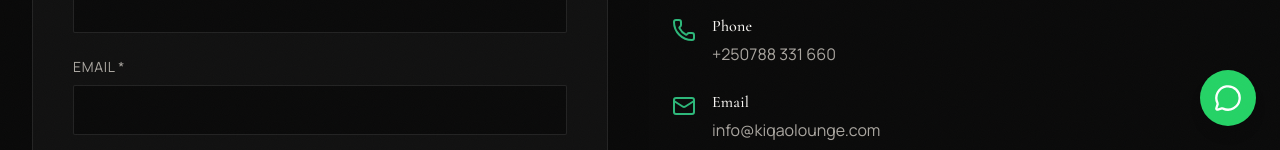
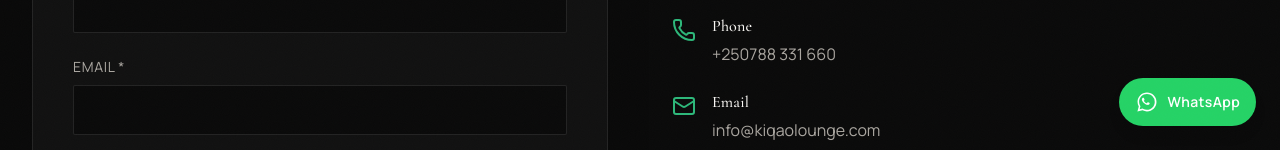
Before and after one commit to Siala-03/GreenLounge, a React (Vite) app: page /contact in a window 1280 px wide. Shown: the part 650-800 px from the top of the page. Built offline with nearby package versions, Linux system fonts and the light colour scheme.

Commit message:
website refinement

```diff
--- a/src/components/WhatsAppButton.tsx
+++ b/src/components/WhatsAppButton.tsx
@@ -1,17 +1,25 @@
-import React from 'react';
-import { MessageCircle } from 'lucide-react';
 export function WhatsAppButton() {
   return (
     <a
       href="https://wa.me/250788331660"
       target="_blank"
       rel="noopener noreferrer"
-      className="fixed bottom-6 right-6 z-50 flex items-center justify-center w-14 h-14 bg-[#25D366] text-white rounded-full shadow-lg hover:bg-[#20B958] hover:scale-105 transition-all duration-300 group"
+      className="fixed bottom-6 right-6 z-50 inline-flex items-center gap-2 px-4 py-3 bg-[#25D366] text-white rounded-full shadow-lg hover:bg-[#20B958] hover:scale-105 transition-all duration-300 group"
       aria-label="Chat with us on WhatsApp">
 
-      <MessageCircle className="w-7 h-7" />
+      <svg
+        viewBox="0 0 32 32"
+        className="w-6 h-6"
+        fill="currentColor"
+        aria-hidden="true"
+      >
+        <path d="M19.11 17.2c-.26-.13-1.53-.75-1.77-.84-.24-.09-.41-.13-.59.13-.17.26-.67.84-.82 1.01-.15.17-.3.2-.56.07-.26-.13-1.08-.4-2.06-1.27-.76-.67-1.27-1.49-1.42-1.75-.15-.26-.02-.4.11-.53.11-.11.26-.3.39-.45.13-.15.17-.26.26-.43.09-.17.04-.32-.02-.45-.07-.13-.59-1.42-.81-1.94-.21-.5-.43-.43-.59-.44l-.5-.01c-.17 0-.45.07-.68.32-.24.26-.9.88-.9 2.14s.92 2.48 1.05 2.65c.13.17 1.8 2.75 4.36 3.85.61.26 1.09.42 1.46.54.61.19 1.16.16 1.6.1.49-.07 1.53-.62 1.74-1.22.22-.6.22-1.11.15-1.22-.07-.11-.24-.17-.5-.3Z" />
+        <path d="M16.01 3.2c-6.98 0-12.63 5.65-12.63 12.63 0 2.22.58 4.4 1.67 6.3L3.2 28.8l6.86-1.8c1.82.99 3.87 1.51 5.95 1.51h.01c6.98 0 12.63-5.65 12.63-12.63 0-3.38-1.32-6.55-3.71-8.94-2.38-2.39-5.56-3.71-8.93-3.71Zm0 23.17h-.01c-1.89 0-3.74-.5-5.35-1.45l-.38-.22-4.07 1.07 1.09-3.96-.24-.41a10.45 10.45 0 0 1-1.6-5.52c0-5.76 4.69-10.45 10.46-10.45 2.79 0 5.41 1.08 7.38 3.06a10.39 10.39 0 0 1 3.06 7.39c0 5.77-4.69 10.46-10.45 10.46Z" />
+      </svg>
+      <span className="text-sm font-semibold tracking-wide">WhatsApp</span>
+
       <span className="absolute right-full mr-4 px-3 py-1.5 bg-kiqao-black text-kiqao-cream text-sm rounded opacity-0 group-hover:opacity-100 transition-opacity duration-300 whitespace-nowrap pointer-events-none border border-kiqao-gold/30 shadow-gold-sm">
-        Chat with us
+        +250788 331 660
       </span>
     </a>);
 
```
